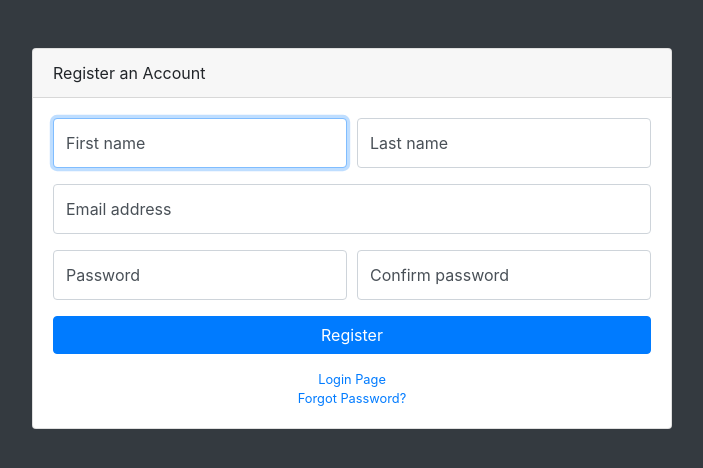
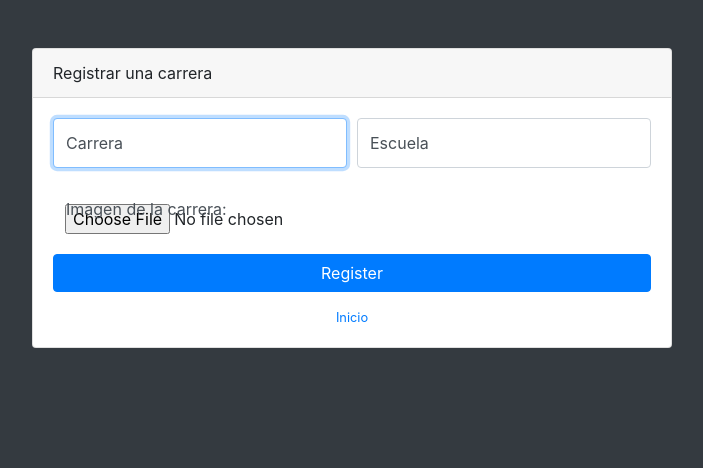
Before and after one commit to jgch06/carrerastec_cr, a PHP site: page /register.php in a window 1280 px wide. Shown: the top 468 px of the page, without its empty margins (288-991 px from the left). Run offline with PHP 8.4, Linux system fonts and the light colour scheme; some libraries are stand-ins or nearby versions.

Commit message:
correccion de errores y traducciones

```diff
--- a/edit.php
+++ b/edit.php
@@ -127,6 +127,9 @@
                     </tr>
                     </thead>
                     <tbody>
+                    <?php
+                      foreach($infoCarreras as $fila):
+                    ?>
                     <tr>
                         <td> <?php  echo $fila["name"]?> </td>
                         <td> <?php  echo $fila["school"]?> </td>
--- a/erase.php
+++ b/erase.php
@@ -128,6 +128,9 @@
                     </tr>
                     </thead>
                     <tbody>
+                    <?php
+                      foreach($infoCarreras as $fila):
+                    ?>
                     <tr>
                         <td> <?php  echo $fila["name"]?> </td>
                         <td> <?php  echo $fila["school"]?> </td>
--- a/register.php
+++ b/register.php
@@ -30,32 +30,37 @@
 
     <div class="container">
       <div class="card card-register mx-auto mt-5">
-        <div class="card-header">Register an Account</div>
+        <div class="card-header">Registrar una carrera</div>
         <div class="card-body">
           <form>
             <div class="form-group">
               <div class="form-row">
                 <div class="col-md-6">
                   <div class="form-label-group">
-                    <input type="text" id="firstName" class="form-control" placeholder="First name" required="required" autofocus="autofocus">
-                    <label for="firstName">First name</label>
+                    <input type="text" id="firstName" class="form-control" placeholder="Nombre de la carrera" required="required" autofocus="autofocus">
+                    <label for="firstName">Carrera</label>
                   </div>
                 </div>
                 <div class="col-md-6">
                   <div class="form-label-group">
-                    <input type="text" id="lastName" class="form-control" placeholder="Last name" required="required">
-                    <label for="lastName">Last name</label>
+                    <input type="text" id="lastName" class="form-control" placeholder="Nombre de la escuela" required="required">
+                    <label for="lastName">Escuela</label>
                   </div>
                 </div>
               </div>
             </div>
             <div class="form-group">
               <div class="form-label-group">
-                <input type="email" id="inputEmail" class="form-control" placeholder="Email address" required="required">
-                <label for="inputEmail">Email address</label>
+                <label for="avatar">Imagen de la carrera:</label>
+                <input type="file"
+               id="avatar" name="avatar"
+               accept="image/png"/>
+
+                <!--<input type="email" id="inputEmail" class="form-control" placeholder="Email address" required="required">
+                <label for="file">Subir imagen</label>-->
               </div>
             </div>
-            <div class="form-group">
+            <!--<div class="form-group">
               <div class="form-row">
                 <div class="col-md-6">
                   <div class="form-label-group">
@@ -70,12 +75,12 @@
                   </div>
                 </div>
               </div>
-            </div>
-            <a class="btn btn-primary btn-block" href="login.php">Register</a>
+            </div>-->
+            <a class="btn btn-primary btn-block" href="inicio.php">Register</a>
           </form>
           <div class="text-center">
-            <a class="d-block small mt-3" href="login.php">Login Page</a>
-            <a class="d-block small" href="edit.php">Forgot Password?</a>
+            <a class="d-block small mt-3" href="inicio.php">Inicio</a>
+            <!--<a class="d-block small" href="edit.php">Forgot Password?</a>-->
           </div>
         </div>
       </div>
```
Also changed, not shown: inicio.php (+5 -5 lines).
